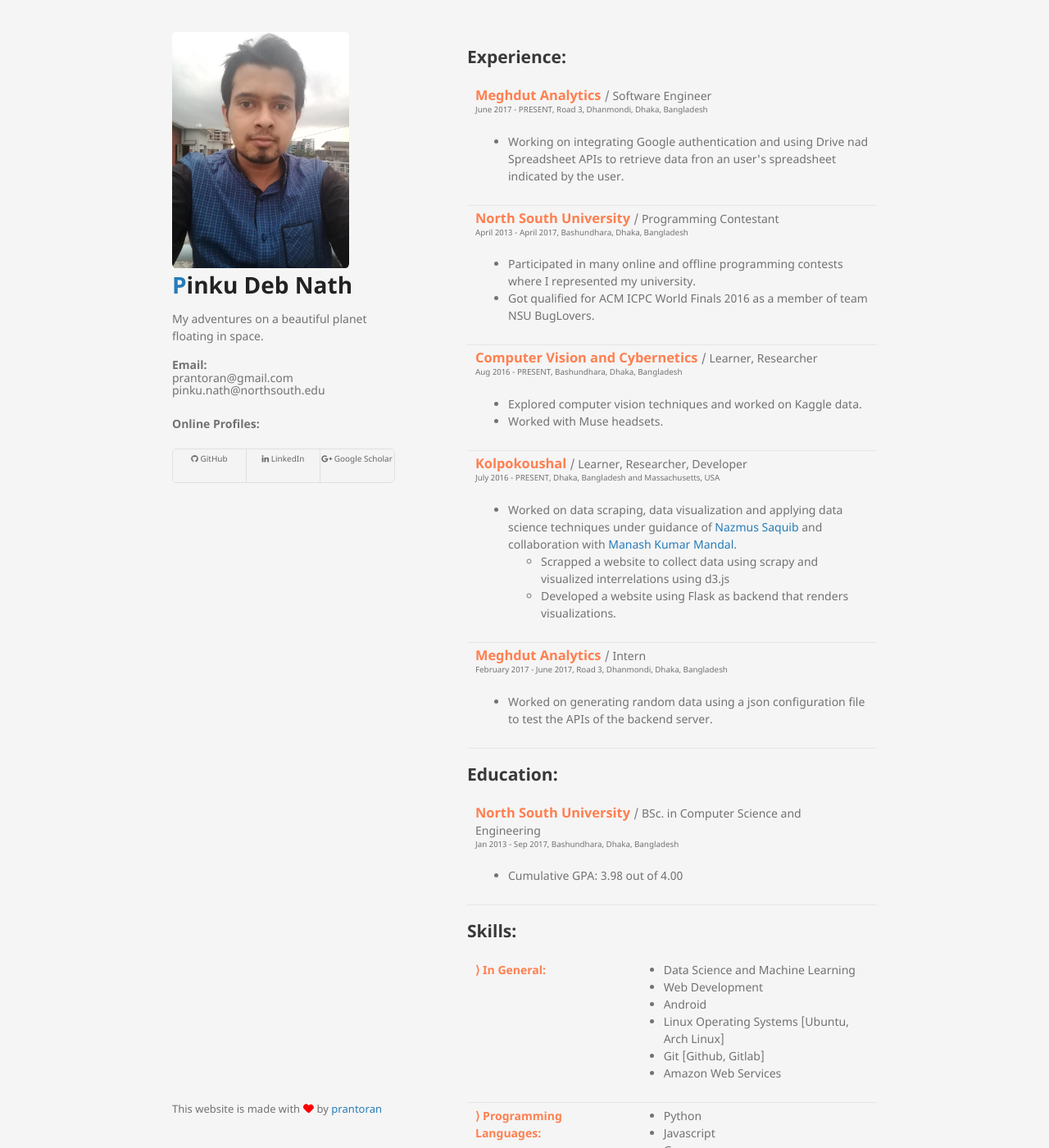
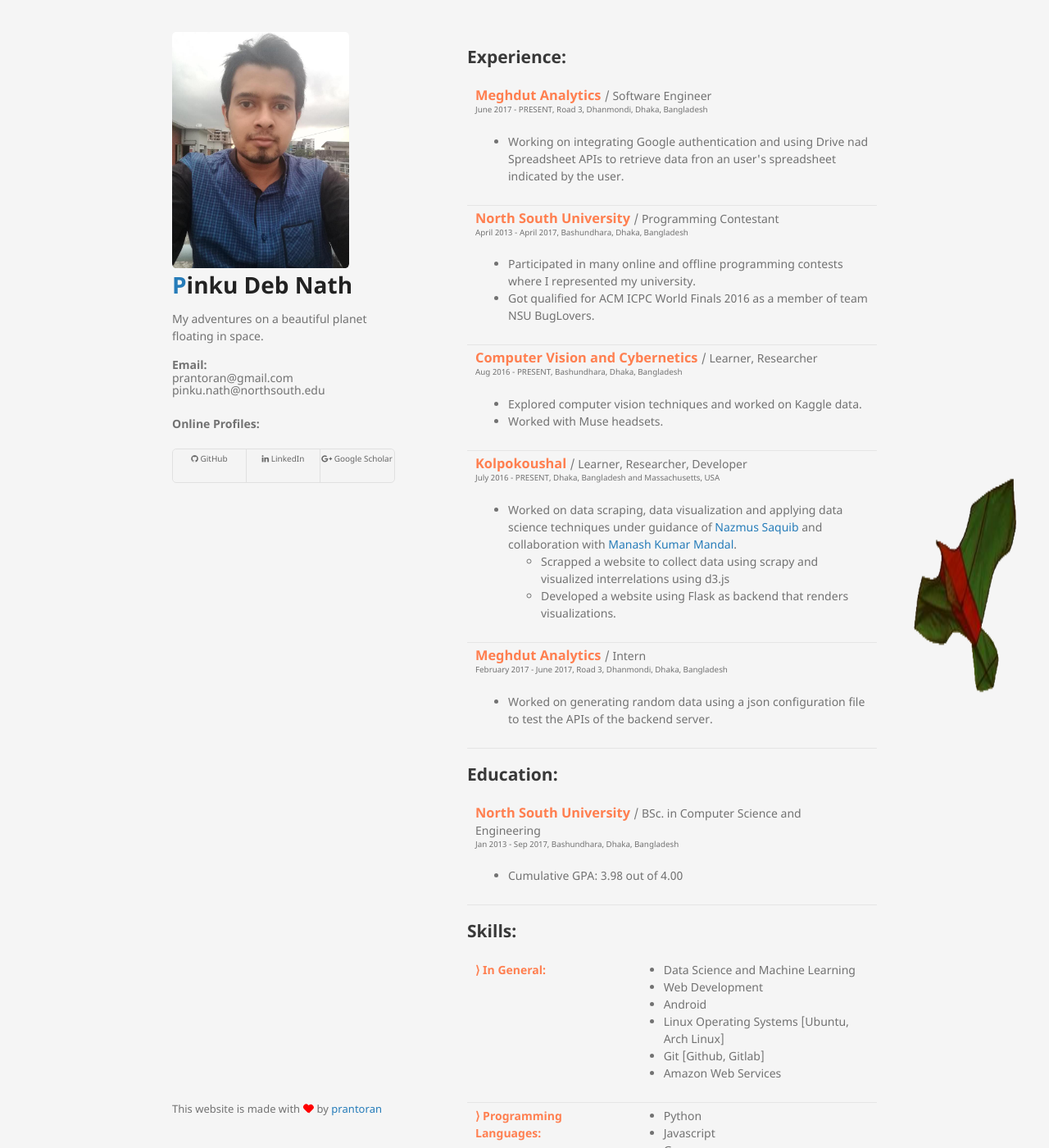
Before and after one commit to prantoran/yo, a Jekyll site: the page built from index.html, in a window 1280 px wide and 1400 px high. Shown: the whole window at 82% size. Built offline with Jekyll 4.4.1, drawn with Linux system fonts in a browser that asks for light colours.

Commit message:
Add bird png

```diff
--- a/_layouts/default.html
+++ b/_layouts/default.html
@@ -101,5 +101,6 @@
         ga('send', 'pageview');
     </script>
   {% endif %}
+  <img class='bird-graffiti' src="{{ '/assets/image/bdb.png' }}"
   </body>
 </html>
--- a/assets/css/style.scss
+++ b/assets/css/style.scss
@@ -63,3 +63,12 @@
 .profile-font {
     font-size: 10px;
 }
+
+.bird-graffiti {
+    padding: 1% 0 0 1%;
+    height: 20%;
+    width: 10%;
+    position:fixed;
+    right:3%;
+    top:40%;
+}
```
Also changed, not shown: assets/image/bdb.png (added), 3 other files.
